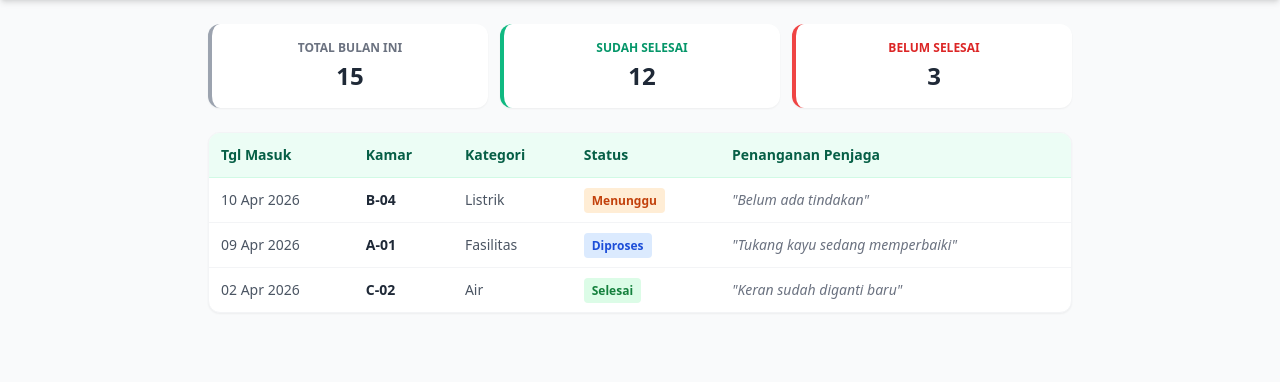
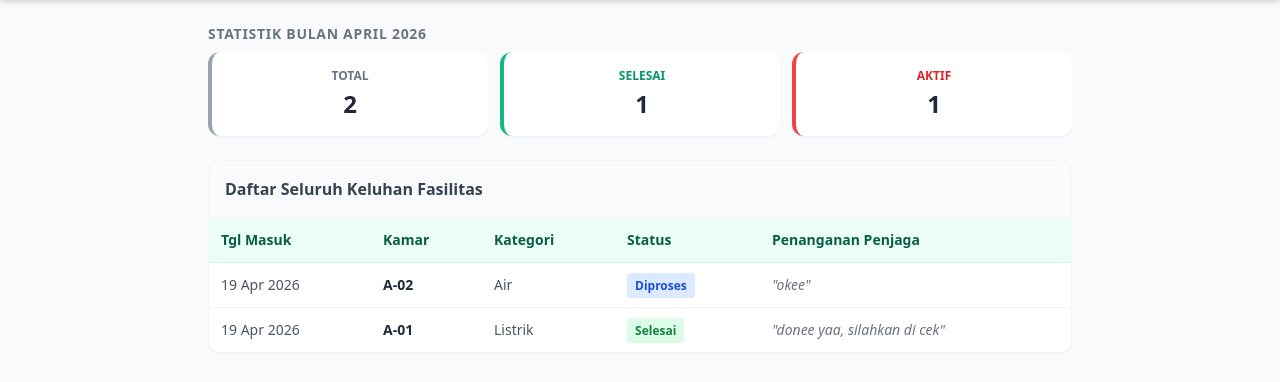
Before and after one commit to tasyakurmaulana/SISTEM-OPERASIONAL-KOSKITA, a PHP site: page /pemilik/keluhan.php in a window 1280 px wide. Shown: the part 64-446 px from the top of the page. Run offline with PHP 8.4, Linux system fonts and the light colour scheme; a user stored in the database is signed in; data comes from the database, SQL or seed files in the repository; some libraries are stand-ins or nearby versions.

Commit message:
Update keluhan.php

```diff
--- a/pemilik/keluhan.php
+++ b/pemilik/keluhan.php
@@ -1,20 +1,30 @@
 <?php
 session_start();
+require '../koneksi.php';
+
 if (!isset($_SESSION['id_user']) || $_SESSION['role'] !== 'pemilik') {
     header("Location: ../login.php"); exit;
 }
 
-// Data Analitik Simulasi
-$total_keluhan = 15;
-$keluhan_selesai = 12;
-$keluhan_aktif = 3; // Menunggu/Diproses
+$bulan_ini = date('m');
+$tahun_ini = date('Y');
 
-// Data Monitoring (Semua Keluhan)
-$semua_keluhan = [
-    ['id' => 'KLH-003', 'kamar' => 'B-04', 'kategori' => 'Listrik', 'tgl' => '10 Apr 2026', 'status' => 'Menunggu', 'penanganan' => 'Belum ada tindakan'],
-    ['id' => 'KLH-002', 'kamar' => 'A-01', 'kategori' => 'Fasilitas', 'tgl' => '09 Apr 2026', 'status' => 'Diproses', 'penanganan' => 'Tukang kayu sedang memperbaiki'],
-    ['id' => 'KLH-001', 'kamar' => 'C-02', 'kategori' => 'Air', 'tgl' => '02 Apr 2026', 'status' => 'Selesai', 'penanganan' => 'Keran sudah diganti baru']
-];
+$q_total = $conn->query("SELECT COUNT(id_keluhan) as total FROM keluhan WHERE MONTH(tanggal_pengajuan) = '$bulan_ini' AND YEAR(tanggal_pengajuan) = '$tahun_ini'");
+$total_keluhan = $q_total->fetch_assoc()['total'];
+
+$q_selesai = $conn->query("SELECT COUNT(id_keluhan) as selesai FROM keluhan WHERE status = 'Selesai' AND MONTH(tanggal_pengajuan) = '$bulan_ini' AND YEAR(tanggal_pengajuan) = '$tahun_ini'");
+$keluhan_selesai = $q_selesai->fetch_assoc()['selesai'];
+
+$keluhan_aktif = $total_keluhan - $keluhan_selesai;
+
+$query_semua = $conn->query("
+    SELECT
+        k.tanggal_pengajuan, k.kategori, k.status, k.tanggapan_penjaga,
+        p.nomor_kamar
+    FROM keluhan k
+    JOIN penghuni p ON k.id_penghuni = p.id_penghuni
+    ORDER BY k.tanggal_pengajuan DESC
+");
 ?>
 
 <!DOCTYPE html>
@@ -27,7 +37,7 @@ $semua_keluhan = [
     <nav class="bg-emerald-800 text-white shadow-md sticky top-0 z-50">
         <div class="max-w-4xl mx-auto px-4 py-3 flex justify-between items-center">
             <div class="flex items-center">
-                <a href="javascript:history.back()" class="mr-4 hover:bg-emerald-700 p-2 rounded-full transition"><svg class="w-6 h-6" fill="none" stroke="currentColor" viewBox="0 0 24 24"><path stroke-linecap="round" stroke-linejoin="round" stroke-width="2" d="M10 19l-7-7m0 0l7-7m-7 7h18"></path></svg></a>
+                <a href="dashboard_pemilik.php" class="mr-4 hover:bg-emerald-700 p-2 rounded-full transition"><svg class="w-6 h-6" fill="none" stroke="currentColor" viewBox="0 0 24 24"><path stroke-linecap="round" stroke-linejoin="round" stroke-width="2" d="M10 19l-7-7m0 0l7-7m-7 7h18"></path></svg></a>
                 <div class="font-bold text-lg">Monitoring Keluhan</div>
             </div>
             <button onclick="window.print()" class="text-sm bg-emerald-600 hover:bg-emerald-500 px-3 py-1.5 rounded-lg flex items-center transition shadow-sm">
@@ -38,22 +48,26 @@ $semua_keluhan = [
 
     <div class="max-w-4xl mx-auto px-4 py-6">
 
+        <h2 class="text-sm font-bold text-gray-500 uppercase tracking-wider mb-2">Statistik Bulan <?php echo date('F Y'); ?></h2>
         <div class="grid grid-cols-3 gap-3 mb-6">
             <div class="bg-white p-4 rounded-xl shadow-sm border-l-4 border-gray-400 text-center">
-                <p class="text-xs text-gray-500 font-bold uppercase">Total Bulan Ini</p>
+                <p class="text-xs text-gray-500 font-bold uppercase">Total</p>
                 <h3 class="text-2xl font-extrabold text-gray-800 mt-1"><?php echo $total_keluhan; ?></h3>
             </div>
             <div class="bg-white p-4 rounded-xl shadow-sm border-l-4 border-emerald-500 text-center">
-                <p class="text-xs text-emerald-600 font-bold uppercase">Sudah Selesai</p>
+                <p class="text-xs text-emerald-600 font-bold uppercase">Selesai</p>
                 <h3 class="text-2xl font-extrabold text-gray-800 mt-1"><?php echo $keluhan_selesai; ?></h3>
             </div>
             <div class="bg-white p-4 rounded-xl shadow-sm border-l-4 border-red-500 text-center">
-                <p class="text-xs text-red-600 font-bold uppercase">Belum Selesai</p>
+                <p class="text-xs text-red-600 font-bold uppercase">Aktif</p>
                 <h3 class="text-2xl font-extrabold text-gray-800 mt-1"><?php echo $keluhan_aktif; ?></h3>
             </div>
         </div>
 
         <div class="bg-white rounded-xl shadow-sm border border-gray-100 overflow-hidden">
+            <div class="p-4 bg-gray-50 border-b border-gray-100">
+                <h3 class="font-bold text-gray-700">Daftar Seluruh Keluhan Fasilitas</h3>
+            </div>
             <div class="overflow-x-auto">
                 <table class="w-full text-left border-collapse">
                     <thead>
@@ -66,11 +80,12 @@ $semua_keluhan = [
                         </tr>
                     </thead>
                     <tbody class="text-sm divide-y divide-gray-100">
-                        <?php foreach($semua_keluhan as $klh): ?>
+                        <?php if ($query_semua && $query_semua->num_rows > 0): ?>
+                            <?php while($klh = $query_semua->fetch_assoc()): ?>
                             <tr class="hover:bg-gray-50">
-                            <td class="p-3 text-gray-600 whitespace-nowrap"><?php echo $klh['tgl']; ?></td>
-                            <td class="p-3 font-bold text-gray-800"><?php echo $klh['kamar']; ?></td>
-                            <td class="p-3 text-gray-600"><?php echo $klh['kategori']; ?></td>
+                                <td class="p-3 text-gray-600 whitespace-nowrap"><?php echo date('d M Y', strtotime($klh['tanggal_pengajuan'])); ?></td>
+                                <td class="p-3 font-bold text-gray-800"><?php echo htmlspecialchars($klh['nomor_kamar']); ?></td>
+                                <td class="p-3 text-gray-600"><?php echo htmlspecialchars($klh['kategori']); ?></td>
                                 <td class="p-3">
                                     <?php if($klh['status'] == 'Selesai'): ?>
                                         <span class="bg-green-100 text-green-700 px-2 py-1 rounded text-xs font-bold">Selesai</span>
@@ -80,9 +95,16 @@ $semua_keluhan = [
                                         <span class="bg-orange-100 text-orange-700 px-2 py-1 rounded text-xs font-bold">Menunggu</span>
                                     <?php endif; ?>
                                 </td>
-                            <td class="p-3 text-gray-500 italic">"<?php echo $klh['penanganan']; ?>"</td>
+                                <td class="p-3 text-gray-500 italic">
+                                    <?php echo !empty($klh['tanggapan_penjaga']) ? '"' . htmlspecialchars($klh['tanggapan_penjaga']) . '"' : '<span class="text-gray-400">Belum ada respon</span>'; ?>
+                                </td>
                             </tr>
-                        <?php endforeach; ?>
+                            <?php endwhile; ?>
+                        <?php else: ?>
+                            <tr>
+                                <td colspan="5" class="p-6 text-center text-gray-500">Belum ada data keluhan yang masuk.</td>
+                            </tr>
+                        <?php endif; ?>
                     </tbody>
                 </table>
             </div>
```
Lines whose indentation alone changed are shown as unchanged.
